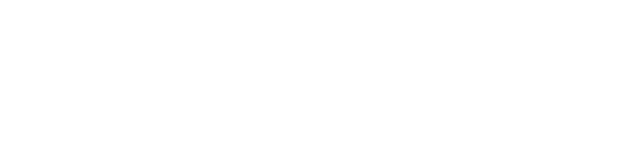
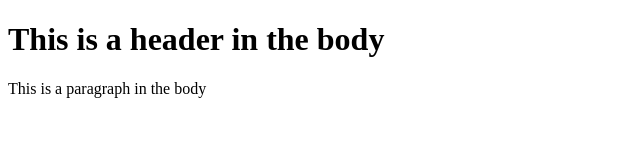
Before and after one commit to Joesum98/joesum98.github.io, a plain HTML site: page index.html in a window 1280 px wide. Shown: the whole page, without its empty margins (0-640 px from the left). Drawn offline with Linux system fonts and the light colour scheme.

Commit message:
added h1 and p

```diff
--- a/index.html
+++ b/index.html
@@ -7,7 +7,7 @@
     <head>
         <meta charset="utf-8">
         <meta http-equiv="X-UA-Compatible" content="IE=edge">
-        <title><b>THIS SHOULD BE NEW</b></title>
+        <title>Joe Summers</title>
         <meta name="description" content="">
         <meta name="viewport" content="width=device-width, initial-scale=1">
         <link rel="stylesheet" href="style.css">
@@ -16,7 +16,8 @@
         <!--[if lt IE 7]>
             <p class="browsehappy">You are using an <strong>outdated</strong> browser. Please <a href="#">upgrade your browser</a> to improve your experience.</p>
         <![endif]-->
-
+        <h1>This is a header in the body</h1>
+        <p>This is a paragraph in the body</p>
         <script src="" async defer></script>
     </body>
 </html>
```
